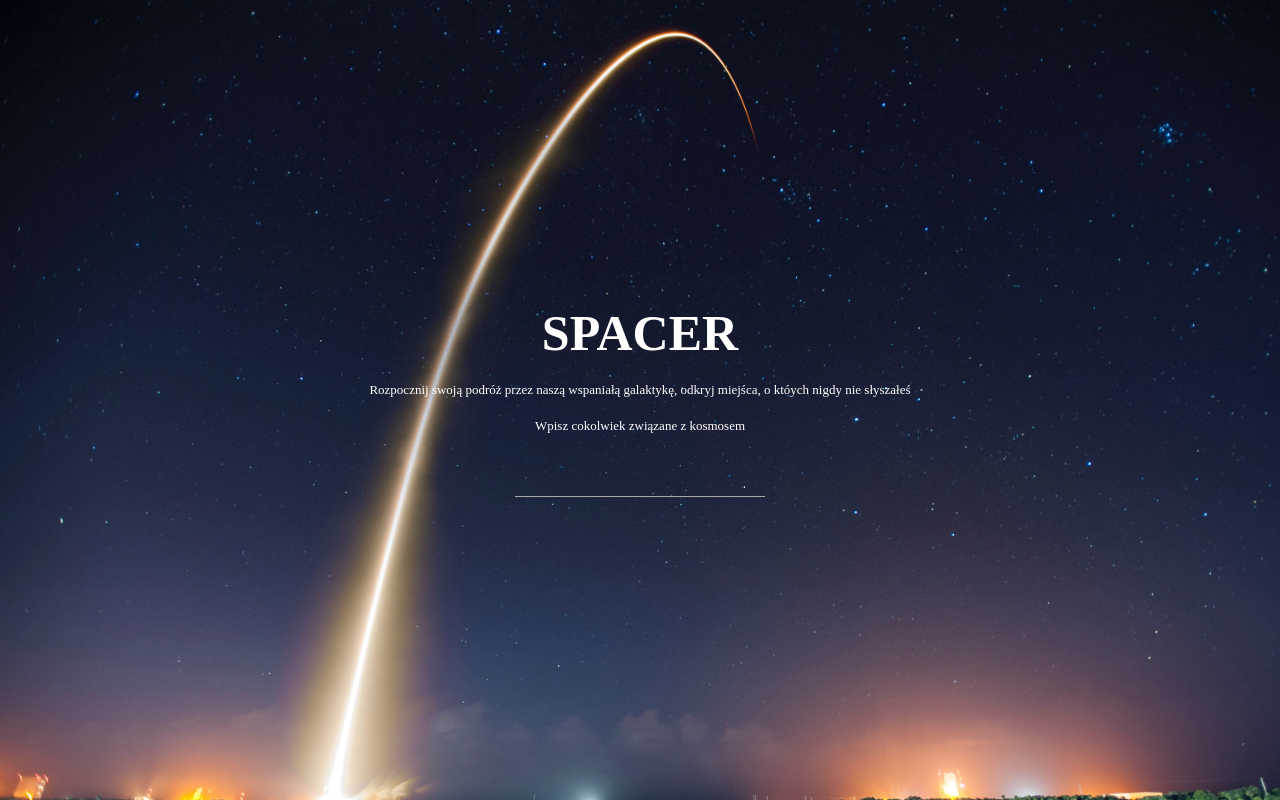
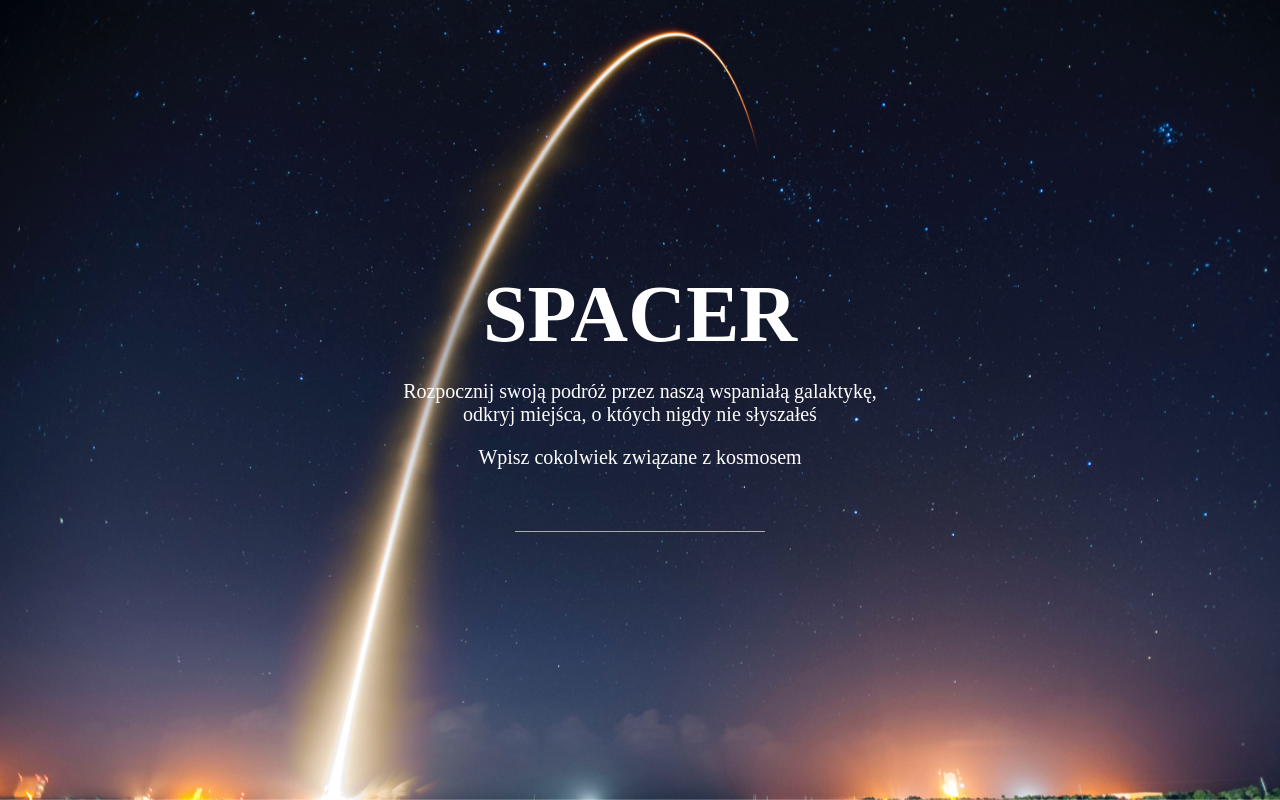
Before and after one commit to krzylesniewski/spacer-hello, a Vue app: page / in a window 1280 px wide. Built offline with nearby package versions, Linux system fonts and the light colour scheme.

Commit message:
style done. Commit before adding animation and modal

```diff
--- a/src/components/Claim.vue
+++ b/src/components/Claim.vue
@@ -27,10 +27,18 @@
         font-size: 50px;
         text-transform: uppercase;
         margin: 0;
+        @media (min-width: 768px){
+            font-size: 80px;
+        }
     }
     .subClaim{
-        font-size: 13px;
+        font-size: 15px;
         margin: 20px 0 0 0;
         text-align: center;
+        width: 80%;
+        @media (min-width: 768px){
+            font-size: 20px;
+            width: 60%;
+        }
     }
 </style>
--- /dev/null
+++ b/src/components/HeroImage.vue
@@ -0,0 +1,23 @@
+<template>
+    <div class="heroImage"></div>
+</template>
+
+<script>
+export default {
+  name: 'HeroImage',
+};
+</script>
+
+<style>
+  .heroImage{
+        position: fixed;
+        z-index: -1;
+        width: 100%;
+        height: 100vh;
+        min-height: 100vh;
+        background-image: url('../assets/discovery-launch-liftoff-23764.jpg');
+        background-repeat: no-repeat;
+        background-size: cover;
+        background-position: 30% 0%;
+  }
+</style>
--- a/src/components/Searchimput.vue
+++ b/src/components/Searchimput.vue
@@ -3,25 +3,36 @@
     <input
       type="text"
       name="search"
-      v-model="searchValue"
-      @input="handleInput"
+      :value="value"
+      @input="handleChange"
     />
   </div>
 </template>
 
 <script>
 export default {
-  name: 'Searchimput.vue',
+  name: 'Searchimput',
+  props: {
+    value: {
+      type: String,
+      required: true,
+    },
+  },
+  methods: {
+    handleChange(e) {
+      this.$emit('input', e.target.value);
+    },
+  },
 };
 </script>
 
 <style>
-    .searchWrapper{
+    .searchWrapper {
       display: flex;
       flex-direction: column;
       width: 250px;
     }
-    input{
+    input {
       height: 30px;
       border: 0;
       border-bottom: 1px solid #aaa;
@@ -29,5 +40,11 @@
       background: none;
       color: #fff;
       text-align: center;
+      font-size: 20px;
+      transition: box-shadow .5s;
+    }
+    input:focus {
+      outline: none;
+      box-shadow: 0 5px 10px -8px #aaa;
     }
 </style>
--- a/src/views/Home.vue
+++ b/src/views/Home.vue
@@ -1,7 +1,8 @@
 <template>
   <div class="wrapper">
+      <HeroImage />
       <Claim />
-      <Searchimput />
+      <Searchimput v-model="searchValue" @input="handleInput"/>
   </div>
 </template>
 
@@ -10,6 +11,7 @@
 import debounce from 'lodash.debounce';
 import Claim from '@/components/Claim.vue';
 import Searchimput from '@/components/Searchimput.vue';
+import HeroImage from '@/components/HeroImage.vue';
 
 const API = 'https://images-api.nasa.gov/search';
 
@@ -18,15 +20,19 @@
   components: {
     Claim,
     Searchimput,
+    HeroImage,
   },
   data() {
     return {
+      loading: false,
+      step: 0,
       searchValue: '',
       results: [],
     };
   },
   methods: {
     handleInput: debounce(function () {
+      console.log(this.searchValue);
       axios.get(`${API}?q=${this.searchValue}&media_type=image`)
         .then((response) => {
           this.results = response.data.collection.items;
@@ -49,9 +55,5 @@
         align-items: center;
         justify-content: center;
         padding: 30px;
-        background-image: url('../assets/discovery-launch-liftoff-23764.jpg');
-        background-repeat: no-repeat;
-        background-size: cover;
-        background-position: 30% 0%;
     }
 </style>
```
